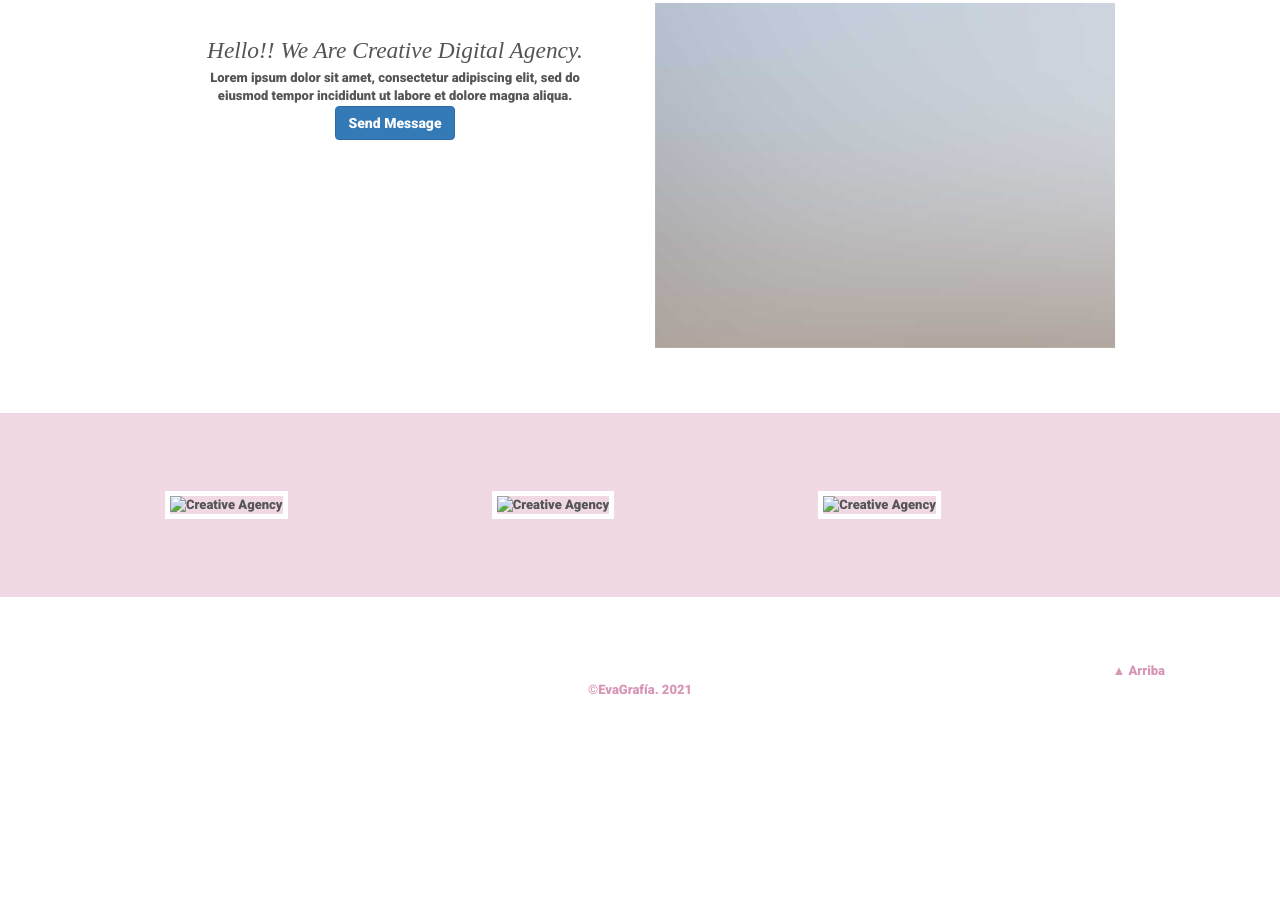
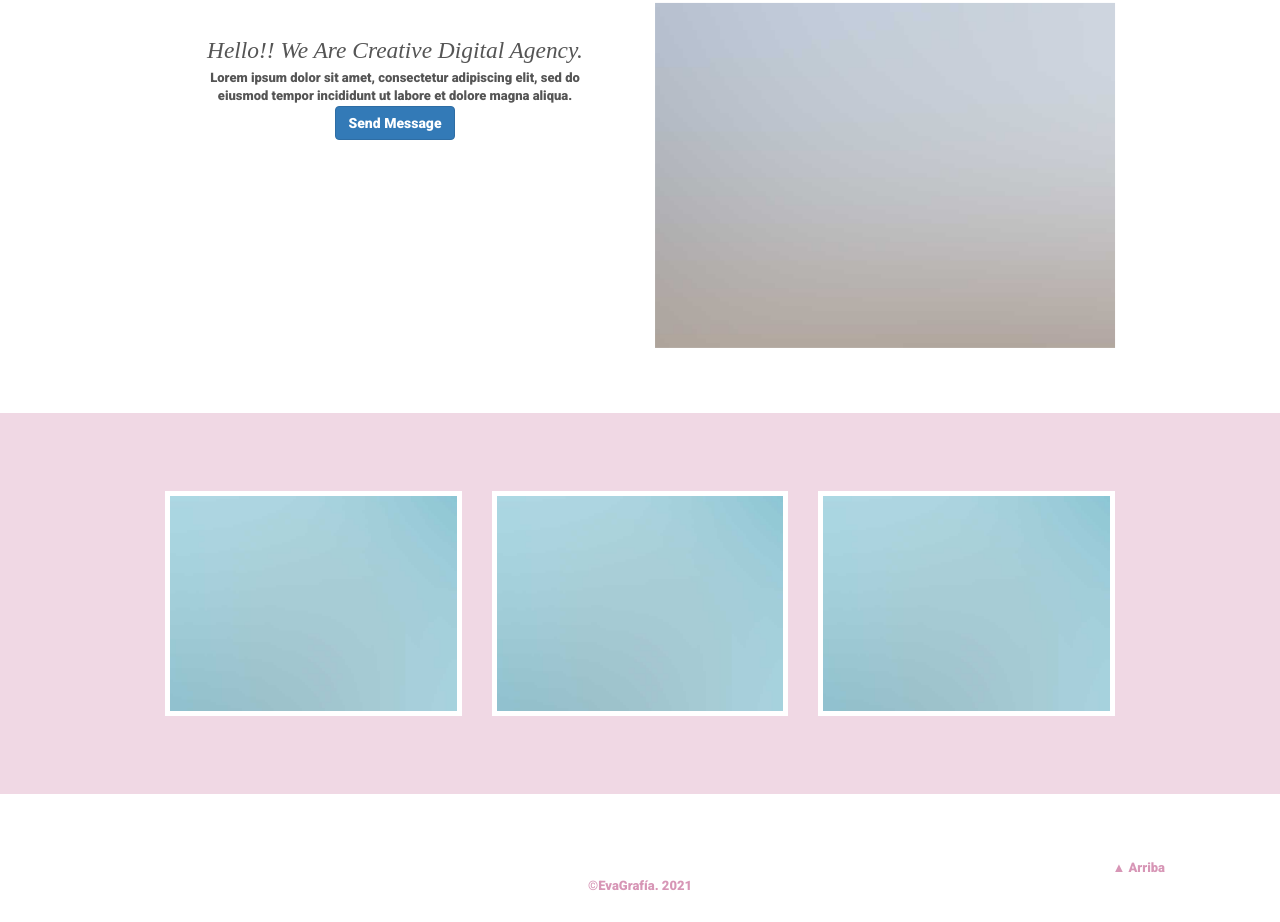
Before and after one commit to klarenzia/display-none, a website: page home.html in a window 1280 px wide. Shown: the part 588-1510 px from the top of the page. Before the commit the page ends 1313 px from the top, so only its background shows below. Drawn offline with Linux system fonts and the light colour scheme.

Commit message:
Add images

```diff
--- a/home.html
+++ b/home.html
@@ -110,18 +110,18 @@
           <div class="col-sm-4">
             <div class="textos">
               <a href="https://www.instagram.com/p/B6dgCjTCdk4/" target="blank"
-              ><img class="image" src="img/02.jpg" alt="Creative Agency"
+              ><img class="image" src="img/img_2.jpg" alt="Creative Agency"
             /></a>
             </div>
           </div>
           <div class="col-sm-4">
             <a href="https://www.instagram.com/p/B6dgCjTCdk4/" target="blank"
-              ><img class="image" src="img/02.jpg" alt="Creative Agency"
+              ><img class="image" src="img/img_2.jpg" alt="Creative Agency"
             /></a>
           </div>
           <div class="col-sm-4">
             <a href="https://www.instagram.com/p/B6dgCjTCdk4/" target="blank"
-              ><img class="image" src="img/02.jpg" alt="Creative Agency"
+              ><img class="image" src="img/img_2.jpg" alt="Creative Agency"
             /></a>
           </div>
         </div>
```
